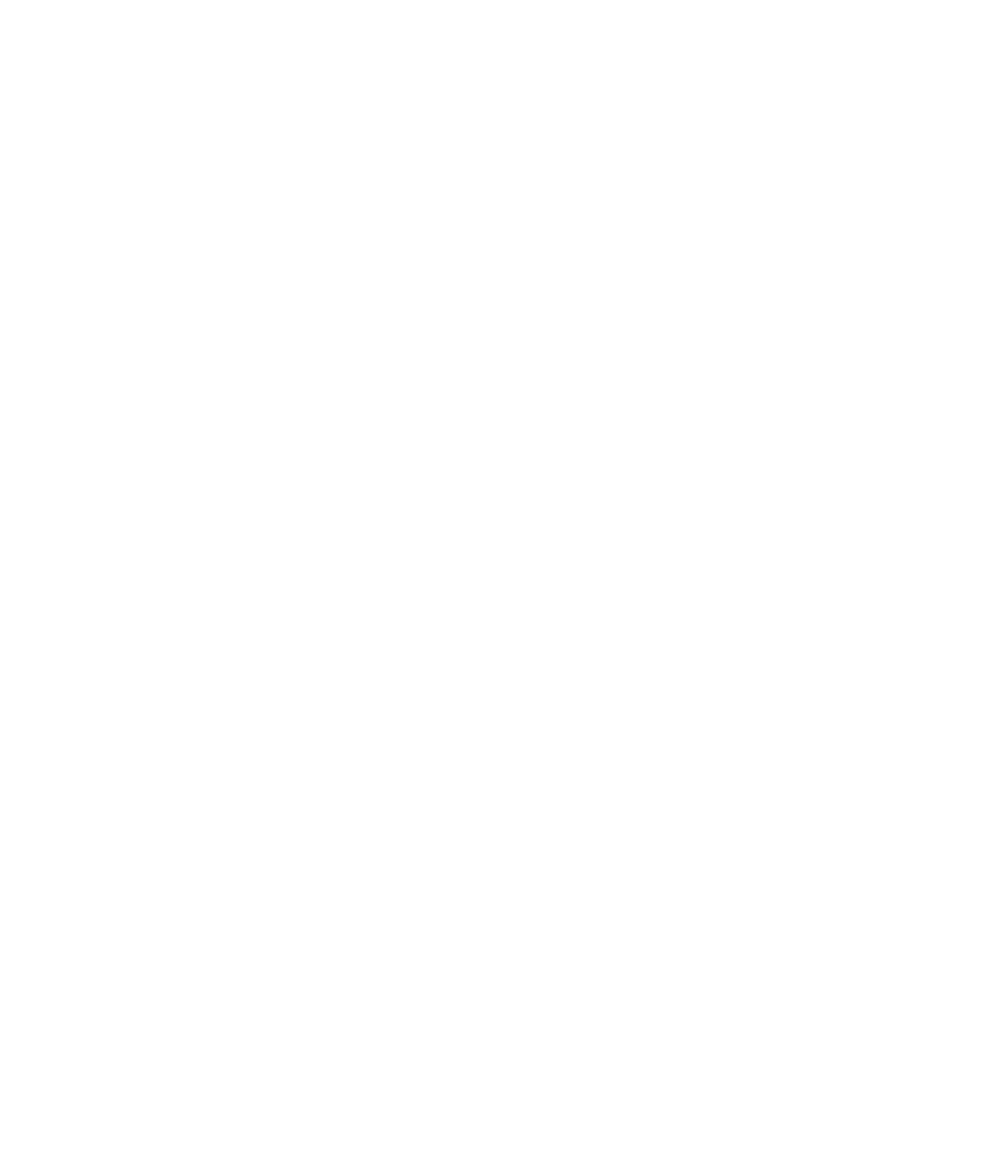
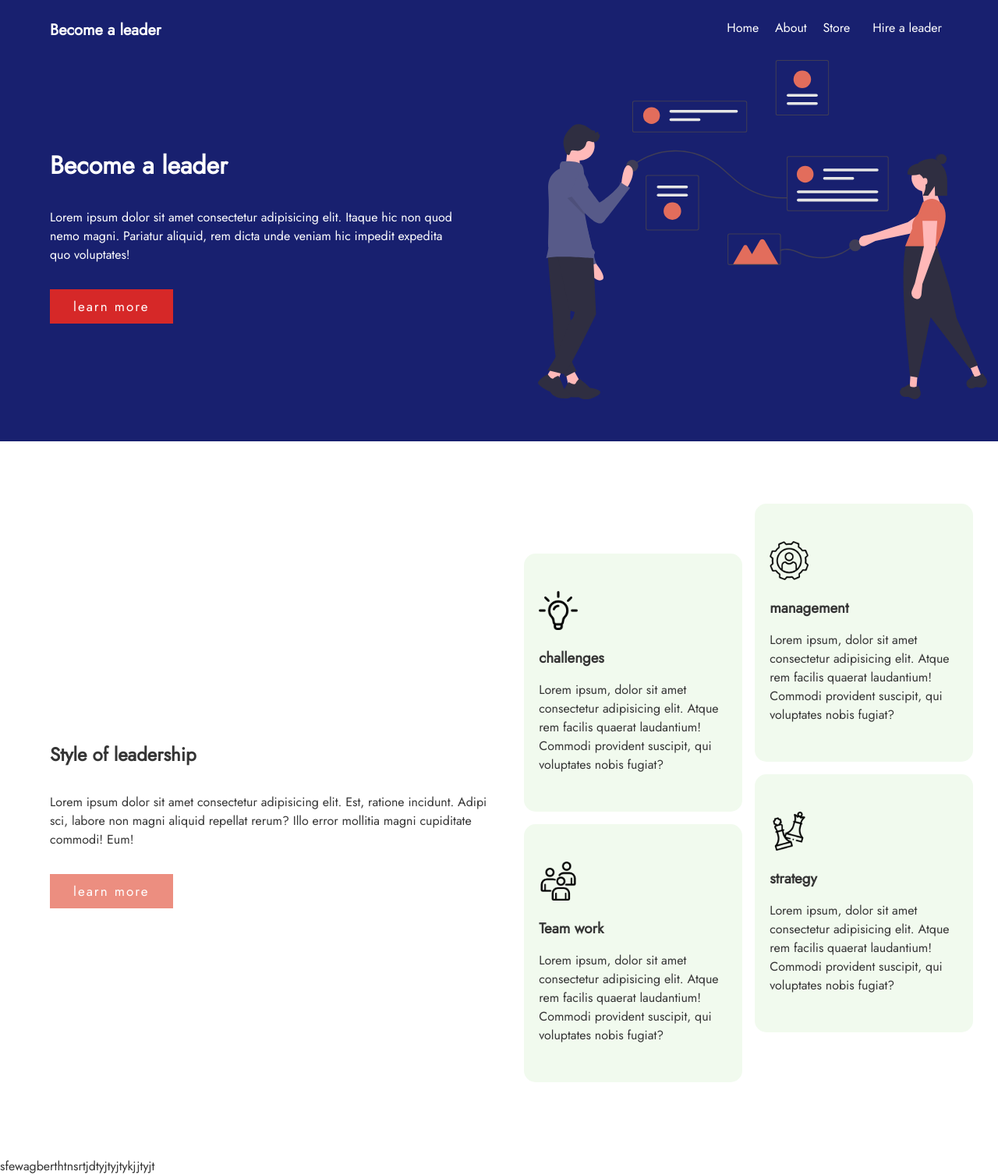
Before and after one commit to spoonhead0212/leaders-landing-page, a plain HTML site: page index.html in a window 1280 px wide. Shown: the whole page at 78% size. Before the commit the page ends 800 px from the top, so only its background shows below. Drawn offline with Linux system fonts and the light colour scheme.

Commit message:
done adding a section called narrate

```diff
--- a/index.html
+++ b/index.html
@@ -4,15 +4,82 @@
     <meta charset="UTF-8">
     <meta http-equiv="X-UA-Compatible" content="IE=edge">
     <meta name="viewport" content="width=device-width, initial-scale=1.0">
-    <title>Grid style</title>
+    <title>Become a leader</title>
     <link rel="stylesheet" href="style.css">
+    <!--font awesome-->
+    <link rel="stylesheet" href="https://use.fontawesome.com/releases/v5.15.2/css/all.css" integrity="sha384-vSIIfh2YWi9wW0r9iZe7RJPrKwp6bG+s9QZMoITbCckVJqGCCRhc+ccxNcdpHuYu" crossorigin="anonymous">
+    <!--font awesome-->
+    <!--google font-->
+    <link rel="preconnect" href="https://fonts.googleapis.com">
+    <link rel="preconnect" href="https://fonts.gstatic.com" crossorigin>
+     <link href="https://fonts.googleapis.com/css2?family=Jost&family=Nunito:wght@500&display=swap" rel="stylesheet">
+    <!--google font-->
     <link rel="preconnect" href="https://fonts.gstatic.com">
 <link href="https://fonts.googleapis.com/css2?family=Oswald:wght@300&display=swap" rel="stylesheet">
 </head>
 
 <body>
-    <div>
+    <div class="work-compound">
+        <header class="header-wrap">
+            <nav class="menu-nav">
+                <div class="logo">Become a leader</div>
+                <ul class="menu-list">
+                    <li><a href="#">Home</a></li>
+                    <li><a href="#">About</a></li>
+                    <li><a href="#">Store</a></li>
+                    <li class="hire"><a href="#">Hire a leader</a></li>
+                </ul>
+            </nav>
+            <div class="header-content">
+                <div class="header-content_child1">
+                    <h1>Become a leader</h1>
+                    <p>Lorem ipsum dolor sit amet consectetur adipisicing elit. Itaque hic non quod nemo magni. Pariatur aliquid, rem dicta unde veniam hic impedit expedita quo voluptates!</p>
+                    <button class="headers-content_button">learn more</button>
+                </div>
+                <div class="header-content_child2">
+                    <img src="images/undraw_online_connection_6778.svg" alt="">
+                </div>
+            </div>
+        </header>
 
+        <!--second roll-->
+        <div class="narrate">
+            <div class="narrate-child1">
+                <h2>Style of leadership</h2>
+                <p>Lorem ipsum dolor sit amet consectetur adipisicing elit. Est, ratione incidunt. Adipi
+                    sci, labore non magni aliquid repellat rerum? Illo error mollitia magni cupiditate commodi! Eum!</p>
+                <button class="narrate-child1_button">learn more</button>
+            </div>
+
+            <div class="narrate-child2">
+               <div class="container space">
+                 <div class="narrate-child2_grandchild">
+                    <img src="images/idea.png" alt="" width="50px">
+                    <h3>challenges</h3>
+                    <p>Lorem ipsum, dolor sit amet consectetur adipisicing elit. Atque rem facilis quaerat laudantium! Commodi provident suscipit, qui voluptates nobis fugiat?</p>
+                 </div>
+                 <div class="narrate-child2_grandchild"">
+                    <img src="images/team.png" alt="" width="50px">
+                    <h3>Team work</h3>
+                    <p>Lorem ipsum, dolor sit amet consectetur adipisicing elit. Atque rem facilis quaerat laudantium! Commodi provident suscipit, qui voluptates nobis fugiat?</p>
+                 </div>
+               </div>
+               <div class="container spaceship">
+                 <div class="narrate-child2_grandchild">
+                    <img src="images/settings.png" alt="" width="50px">
+                    <h3>management</h3>
+                    <p>Lorem ipsum, dolor sit amet consectetur adipisicing elit. Atque rem facilis quaerat laudantium! Commodi provident suscipit, qui voluptates nobis fugiat?</p>
+                 </div>
+                 <div class="narrate-child2_grandchild">
+                    <img src="/images/checkmate.png" alt="" width="50">
+                    <h3>strategy</h3>
+                    <p>Lorem ipsum, dolor sit amet consectetur adipisicing elit. Atque rem facilis quaerat laudantium! Commodi provident suscipit, qui voluptates nobis fugiat?</p>
+                 </div>
+               </div>
+            </div>
+        </div>
+         <!--second roll-->
+         <div>sfewagberthtnsrtjdtyjtyjtykjjtyjt</div>
     </div>
 </body>
 </html>
--- a/style.css
+++ b/style.css
@@ -0,0 +1,185 @@
+:root {
+    --background-blue: #3f37c9;
+    --button-1: #d62828; /*heeader's button*/
+    --button-2: #ec8e80; /*used for card names too*/
+    --white-background-and-font-too: #ffffff; /*for background*/
+    --content-bg: #f1faee;
+    --paragraph-font-clr: #353535; /*for paragraph */
+    --font-fam: 'Jost', sans-serif;
+    --width-size: 90%;
+    --headers-padding: 2rem;
+}
+
+* {
+    box-sizing: border-box;
+    padding: 0;
+    margin: 0;
+    text-decoration: none;
+}
+
+body {
+    color: var(--paragraph-font-clr);
+    font-family: 'Jost', sans-serif;
+}
+
+p {
+    line-height: 1.5rem;
+}
+
+.header-wrap {
+    color: var(--white-background-and-font-too);
+   background-color: #18206F;
+   margin-inline: auto;
+   padding-bottom: 3rem;
+}
+
+.menu-nav {
+    width: var(--width-size);
+    margin-inline: auto;
+    display: flex;
+    justify-content: space-between;
+    padding-block: 1.5rem;
+}
+
+.menu-list li {
+    display: inline;
+    margin-left: 1rem;
+}
+
+.menu-list li a {
+    color: var(--white-background-and-font-too);
+}
+
+.logo {
+    font-size: 20px;
+    font-weight: 700;
+}
+
+.hire {
+    padding: .5rem;
+}
+
+.hire:hover {
+    background-color: var(--white-background-and-font-too);
+    cursor: pointer;
+    color: var(--button-2);
+}
+
+.header-content {
+    width: var(--width-size);
+    margin-inline: auto;
+    display: grid;
+    grid-template-columns: 50% 50%;
+    grid-gap: 50px;
+}
+
+.header-content_child1 {
+    padding-block: 5rem;
+    padding-right: 3rem;
+}
+
+h1, h2{
+    padding-block: var(--headers-padding);
+}
+
+.headers-content_button {
+    padding: 10px 30px;
+    font-family: var(--white-background-and-font-too);
+    font-size: 17px;
+    color: var(--white-background-and-font-too);
+    background-color: var(--button-1);
+    border: none;
+    margin-top: 2rem; /*used for all buttons*/
+    letter-spacing: 2px;
+    cursor: pointer;
+}
+
+.header-content_child2 > img {
+    width: 100%;
+}
+
+.narrate {
+    width: var(--width-size);
+    margin: auto;
+    display: grid;
+    grid-template-columns: 50% 50%;
+    padding-block: 5rem;
+    grid-gap: 2rem;
+}
+
+.narrate-child1 {
+    padding-top: 17rem;
+}
+
+.narrate-child2 {
+    display: grid;
+    grid-template-columns: repeat(2, 1fr);
+    grid-gap: 1rem;
+}
+
+.space {
+    margin-top: 4rem;
+}
+
+.narrate-child2_grandchild h3 {
+    padding-block: 1rem;
+}
+
+.narrate-child1_button {
+    padding: 10px 30px;
+    font-family: var(--white-background-and-font-too);
+    font-size: 17px;
+    color: var(--white-background-and-font-too);
+    background-color: var(--button-2);
+    border: none;
+    margin-top: 2rem; /*used for all buttons*/
+    letter-spacing: 2px;
+    cursor: pointer;
+}
+
+.narrate-child2_grandchild {
+    background-color: var(--content-bg);
+    margin-bottom: 1rem;
+    padding: 3rem 1.2rem;
+    border-radius: 15px;
+}
+
+.narrate-child2_grandchild:hover {
+    background-color: var(--background-blue);
+    color: var(--content-bg);
+}
+
+
+
+
+@media screen and (max-width: 1000px) {
+    .header-content {
+        /*display: flex;
+        flex-direction: column-reverse;*/
+        display: grid;
+        grid-template-columns: unset;
+        grid-gap: unset;
+    }
+
+    .header-content_child2 {
+        order: 1;
+    }
+
+    .header-content_child1 {
+        padding: unset;
+        order: 2;
+    }
+
+    .narrate {
+        display: block;
+        padding-block: 2rem;
+    }
+
+    .narrate-child2 {
+        display: block;
+    }
+
+    .narrate-child1 {
+        padding-top: unset;
+    }
+}
```
Also changed, not shown: images/WhatsApp Image 2022-03-26 at 9.55.22 PM.jpeg (added), images/checkmate.png (added), images/idea.png (added), images/lightbulb.png (added), images/settings.png (added), images/team.png (added), images/undraw_online_connection_6778.svg (added), images/undraw_team_collaboration_re_ow29.svg (added), 1 other file.
